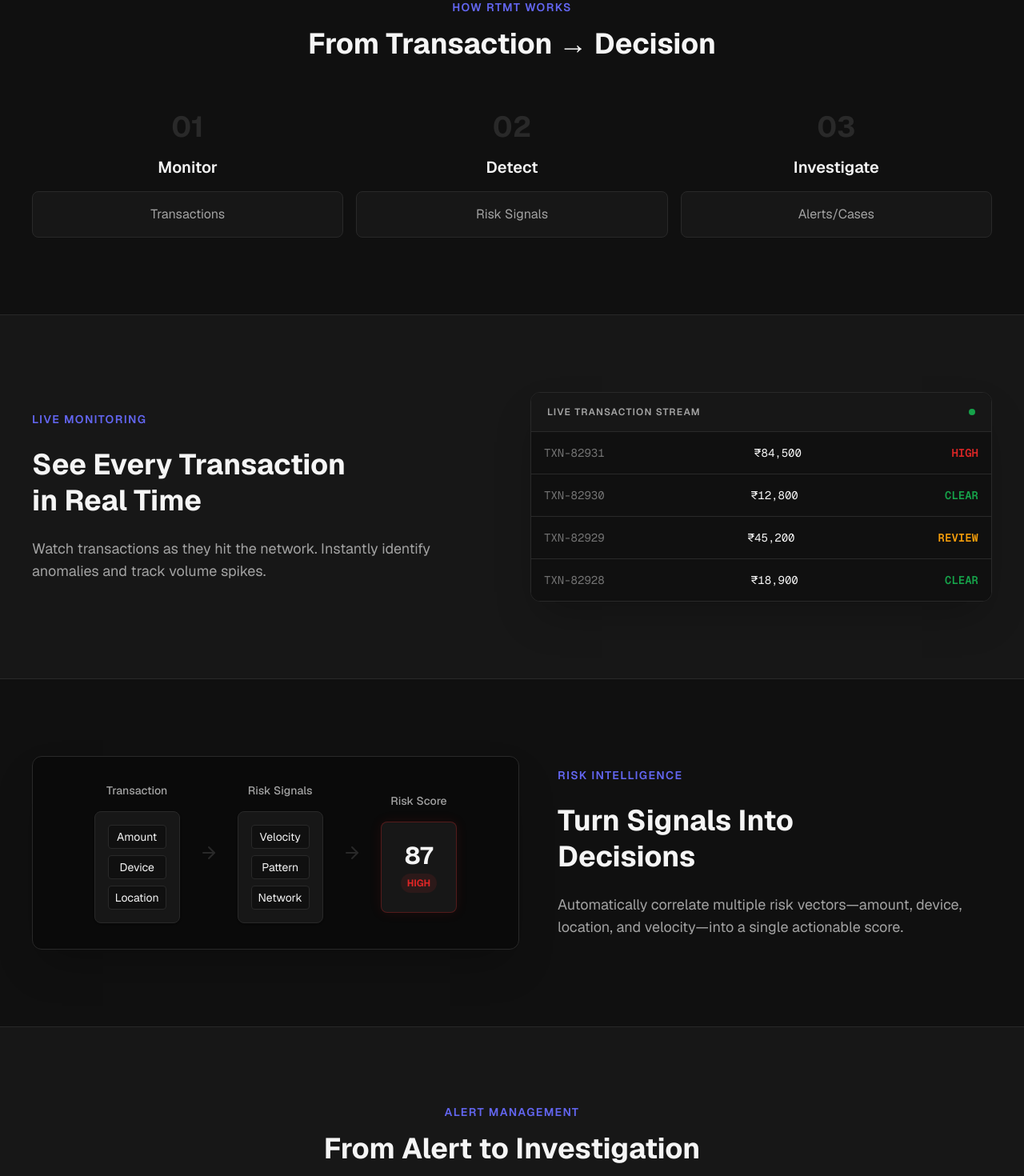
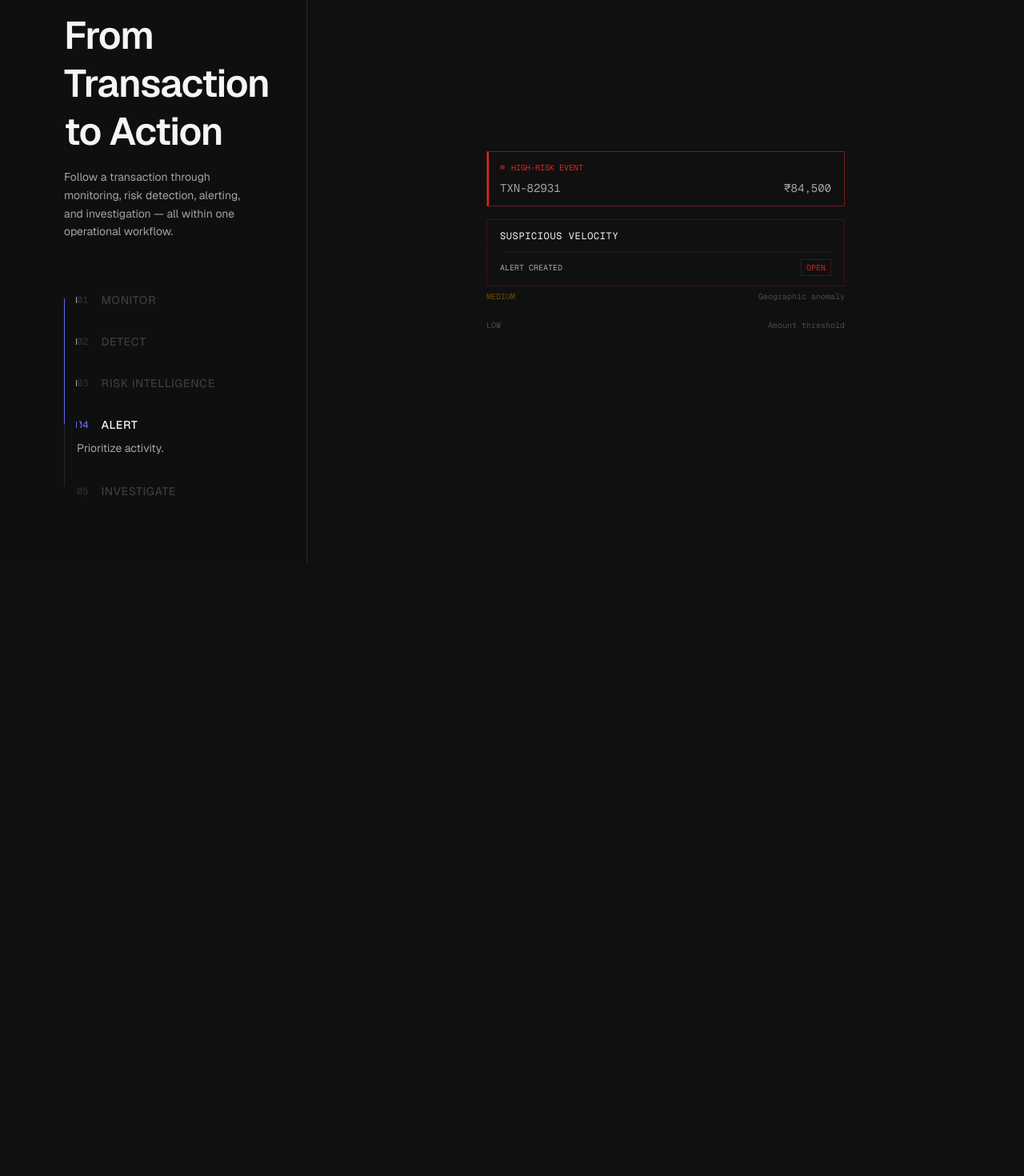
Before and after one commit to 0xkid-root/RTTMT-Ui, a Next.js app: page / in a window 1280 px wide. Shown: the part 4220-5690 px from the top of the page at 80% size. Built offline with nearby package versions, Linux system fonts and the light colour scheme.

Commit message:
feat(landing): integrate new Why Real-Time Risk section into landing page layout

```diff
--- a/src/features/landing/components/landing-page.tsx
+++ b/src/features/landing/components/landing-page.tsx
@@ -4,15 +4,11 @@ import { HeroSection } from './sections/hero-section';
 import { TrustBar } from './sections/trust-bar';
 import { ProblemSection } from './sections/problem-section';
 import { ProductSection } from './sections/product-section';
-import { WorkflowSection } from './sections/workflow-section';
-import { MonitoringSection } from './sections/monitoring-section';
-import { RiskSection } from './sections/risk-section';
-import { AlertSection } from './sections/alert-section';
-import { CaseSection } from './sections/case-section';
-import { SolutionsSection } from './sections/solutions-section';
-import { IntegrationSection } from './sections/integration-section';
-import { SecuritySection } from './sections/security-section';
+import { HowRtmtWorksSection } from './sections/how-rtmt-works-section';
+
+
 import { CtaSection } from './sections/cta-section';
+import { WhyRealTimeRiskSection } from './sections/why-real-time-risk-section';
 
 export function LandingPage() {
   return (
@@ -24,14 +20,9 @@ export function LandingPage() {
         <TrustBar />
         <ProblemSection />
         <ProductSection />
-        <WorkflowSection />
-        <MonitoringSection />
-        <RiskSection />
-        <AlertSection />
-        <CaseSection />
-        <SolutionsSection />
-        <IntegrationSection />
-        <SecuritySection />
+        <HowRtmtWorksSection />
+        <WhyRealTimeRiskSection />
+
         <CtaSection />
       </main>
 
```
